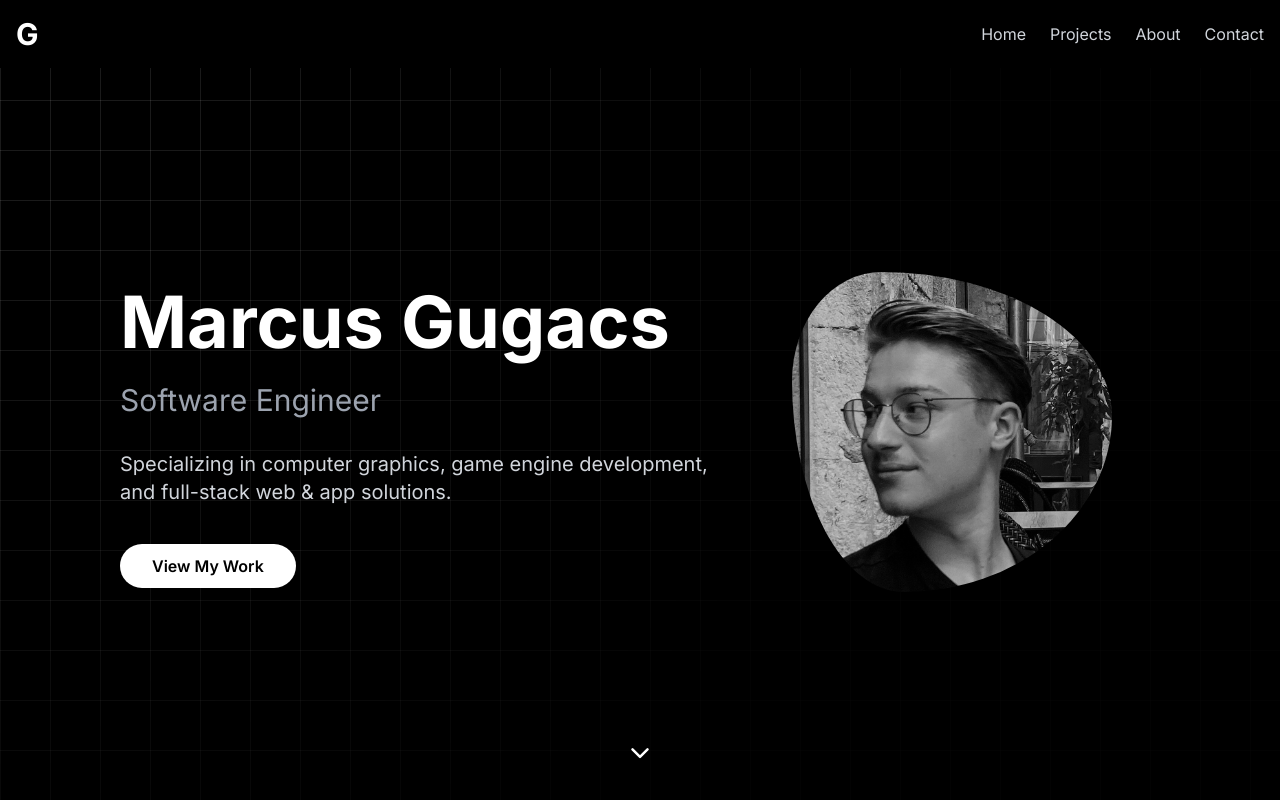
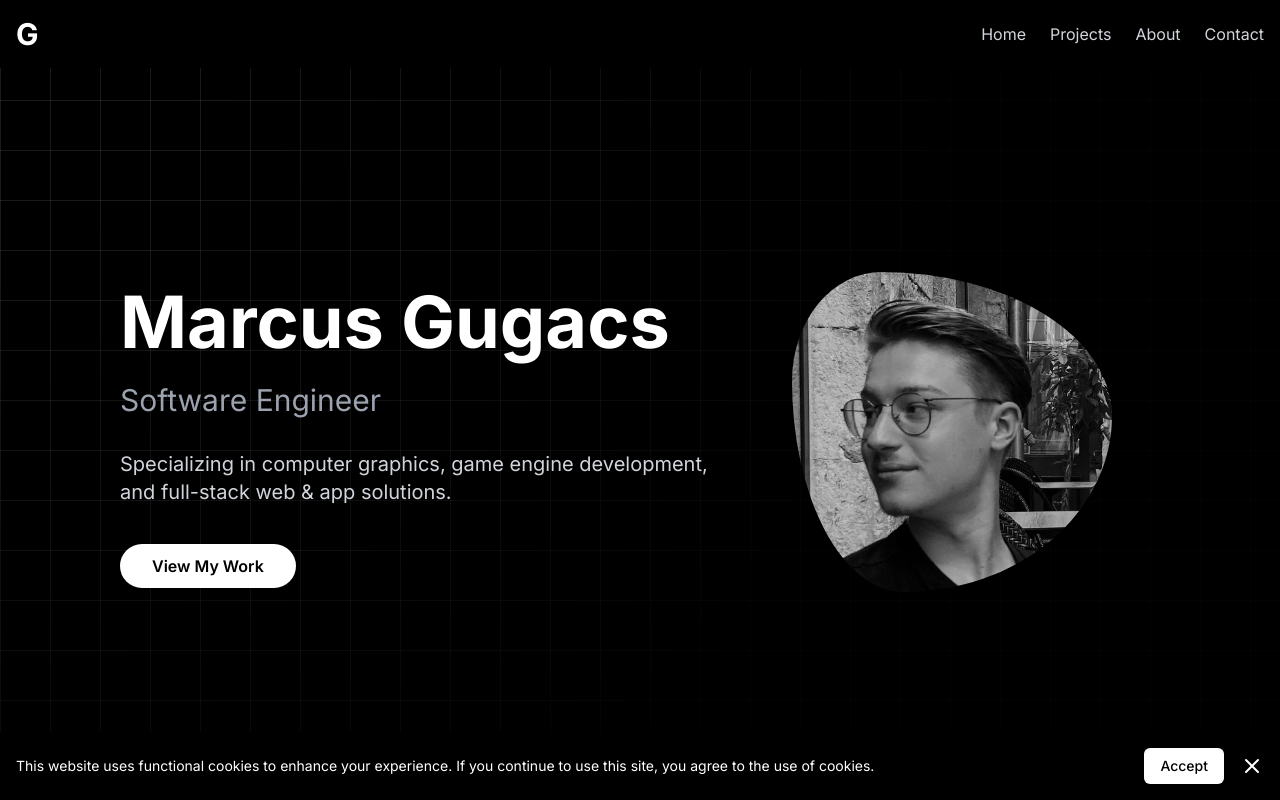
Before and after one commit to IImpaq/portfolio, a Next.js app: page / in a window 1280 px wide. Shown: the top 800 px of the page. Built offline with nearby package versions, Linux system fonts and the light colour scheme; no server answers; the database is empty.

Commit message:
Added cookie notice popup component

```diff
--- a/app/layout.tsx
+++ b/app/layout.tsx
@@ -1,6 +1,7 @@
 import type { Metadata } from "next";
 import { Inter } from "next/font/google";
 import "@/app/ui/global.css";
+import CookieNotice from "@/app/ui/common/CookieNotice";
 
 const inter = Inter({ subsets: ["latin"] });
 
@@ -16,7 +17,10 @@ export default function RootLayout({
 }>) {
   return (
     <html lang="en">
-      <body className={`${inter.className} antialiased`}>{children}</body>
+      <body className={`${inter.className} antialiased`}>
+        {children}
+        <CookieNotice />
+      </body>
     </html>
   );
 }
--- /dev/null
+++ b/app/ui/common/CookieNotice.tsx
@@ -0,0 +1,56 @@
+"use client";
+
+import {useState, useEffect} from 'react';
+import {motion} from 'framer-motion';
+import {FiX} from 'react-icons/fi';
+
+const CookieNotice = () => {
+  const [isVisible, setIsVisible] = useState(false);
+
+  useEffect(() => {
+    const hasAcceptedCookies = localStorage.getItem('cookiesAccepted');
+    if (!hasAcceptedCookies) {
+      setIsVisible(true);
+    }
+  }, []);
+
+  const acceptCookies = () => {
+    localStorage.setItem('cookiesAccepted', 'true');
+    setIsVisible(false);
+  };
+
+  if (!isVisible) return null;
+
+  return (
+      <motion.div
+          initial={{y: 100, opacity: 0}}
+          animate={{y: 0, opacity: 1}}
+          exit={{y: 100, opacity: 0}}
+          transition={{duration: 0.5}}
+          className="fixed bottom-0 left-0 right-0 bg-black text-white p-4 shadow-lg z-40"
+      >
+        <div className="max-w-screen-xl mx-auto flex items-center justify-between">
+          <p className="text-sm mr-4">
+            This website uses functional cookies to enhance your experience.
+            If you continue to use this site, you agree to the use of cookies.
+          </p>
+          <div className="flex items-center">
+            <button
+                onClick={acceptCookies}
+                className="bg-white text-black px-4 py-2 rounded-md text-sm font-medium hover:bg-gray-200 transition-colors"
+            >
+              Accept
+            </button>
+            <button
+                onClick={() => setIsVisible(false)}
+                className="ml-4 text-white hover:text-gray-300 transition-colors"
+            >
+              <FiX size={24}/>
+            </button>
+          </div>
+        </div>
+      </motion.div>
+  );
+};
+
+export default CookieNotice;
```
